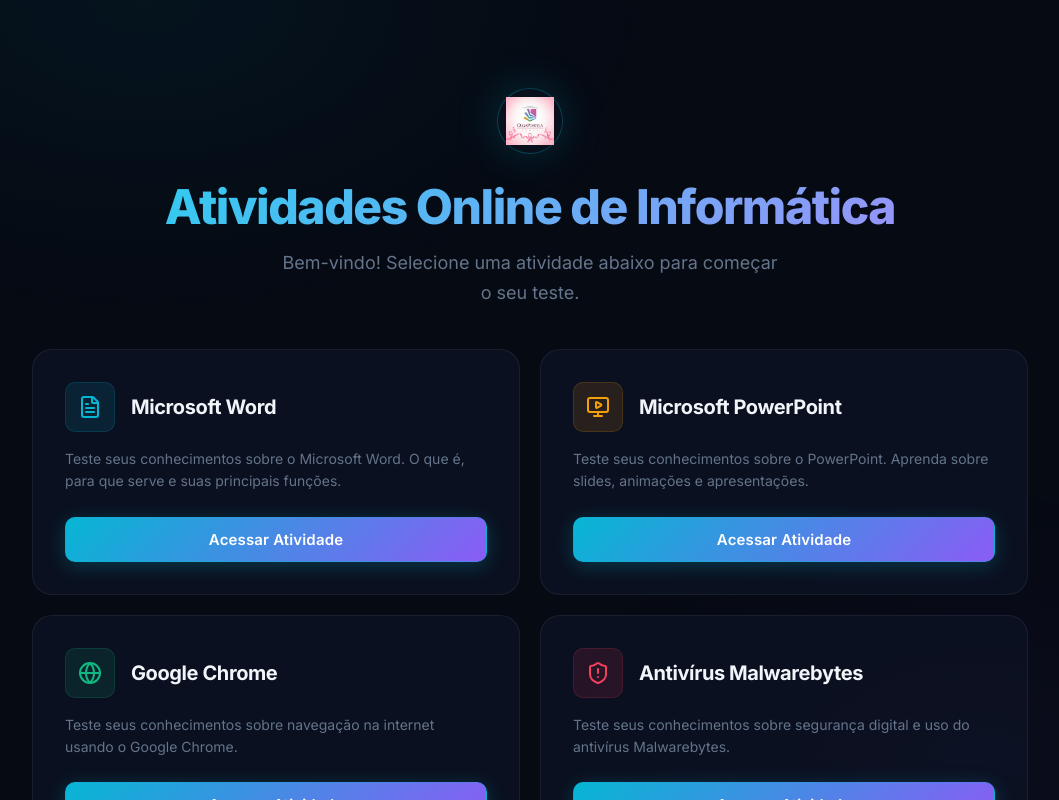
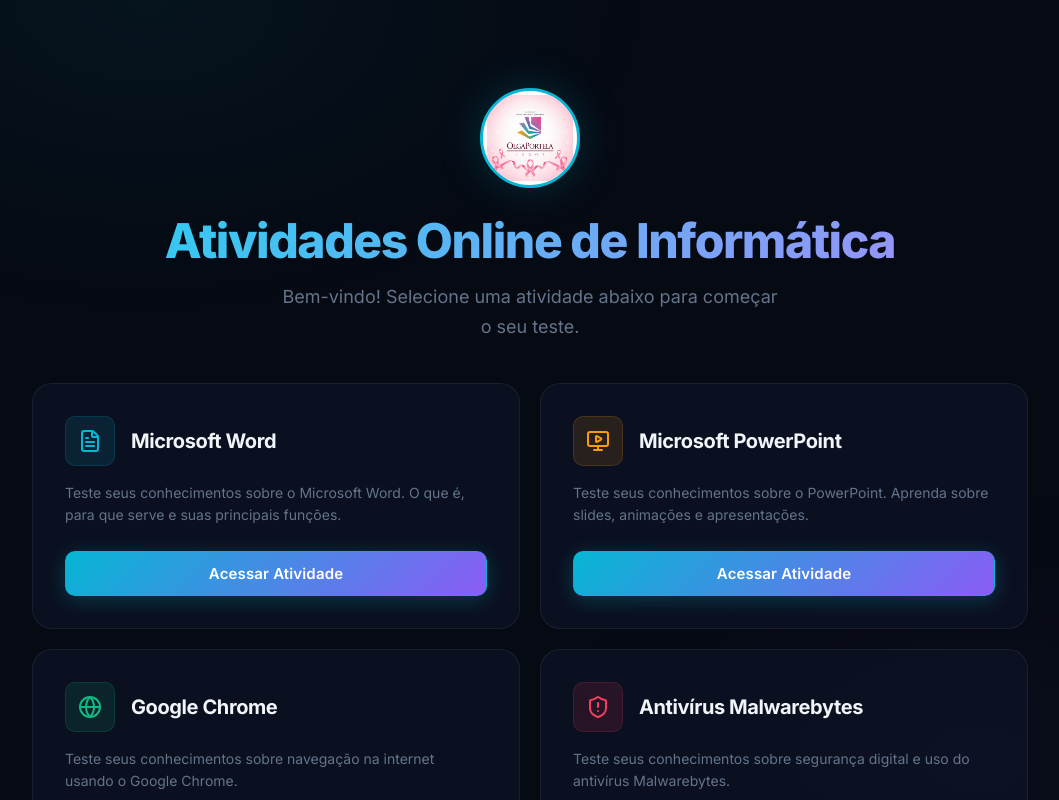
Before and after one commit to Filipegame07x/Atividades-Inform-tica, a React (Vite) app: page / in a window 1280 px wide. Shown: the top 800 px of the page, without its empty margins (110-1169 px from the left). Built offline with nearby package versions, Linux system fonts and the light colour scheme.

Commit message:
feat: make home page header logo circular and cleanly sized

```diff
--- a/src/components/Home.tsx
+++ b/src/components/Home.tsx
@@ -30,11 +30,11 @@
     <div className="animate-fade-in text-center mt-10">
       {/* Hero Section */}
       <div className="flex justify-center mb-6">
-        <div className="hero-icon" style={{ padding: '0.5rem', background: 'rgba(15, 23, 42, 0.4)', border: '1px solid var(--border-glow)' }}>
+        <div className="home-logo-container">
           <img
             src="/iepop.png"
             alt="IEPOP Logo"
-            style={{ width: '48px', height: '48px', objectFit: 'contain' }}
+            className="home-logo-img"
           />
         </div>
       </div>
--- a/src/index.css
+++ b/src/index.css
@@ -1113,3 +1113,24 @@
   object-fit: cover;
   border: 1px solid rgba(var(--accent-primary-rgb), 0.3);
 }
+
+.home-logo-container {
+  width: 100px;
+  height: 100px;
+  background: #ffffff;
+  border-radius: 50%;
+  display: flex;
+  align-items: center;
+  justify-content: center;
+  box-shadow: 0 0 30px rgba(var(--accent-primary-rgb), 0.25);
+  border: 3px solid var(--accent-primary);
+  overflow: hidden;
+  animation: pulse-glow 3s ease-in-out infinite;
+}
+
+.home-logo-img {
+  width: 100%;
+  height: 100%;
+  object-fit: contain;
+  padding: 0.25rem;
+}
```
